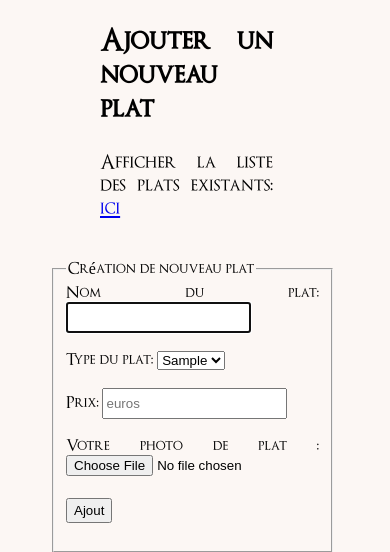
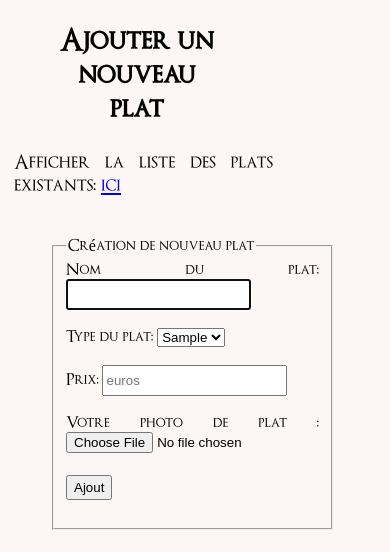
Before and after one commit to FerEmilie/exoSqlRestau, a PHP site: page /creerPlat.php in a window 390 px wide. Shown: the part 92-644 px from the top of the page. Run offline with PHP 8.4, Linux system fonts and the light colour scheme; tables that the repository leaves empty or names only in its code hold one stand-in row (values such as "Sample post"); a stand-in replaces the project's code that opens the database connection.

Commit message:
ajout css responsive

```diff
--- a/assets/css/style.css
+++ b/assets/css/style.css
@@ -32,8 +32,10 @@
     .menu{
       background-image: none;
     }
-    .plat{
-      padding-left:40px;
+    .plat li{
+      /*margin-left: 50px;*/
+      font-size: 15px;
+      display: inline-flex;
     }
   .form{
       width: 70%;
@@ -115,7 +117,7 @@ span{
   display: flex;
   border: 2px black dashed;
   border-radius: 20px;
-  width: 70%;
+  width: 80%;
 }
 #centrer{
   text-align: center;
@@ -130,11 +132,14 @@ span{
 }
 h2{
   font-size: 30px;
-  margin-left: 100px;
+  text-align: center;
+  margin-left: 20%;
+  margin-right: 20%;
+
 }
 .clair{
   font-size: 20px;
-  margin-left: 100px;
+  margin-left: 5%;;
 }
 #form{
    text-align: center;
```
Also changed, not shown: 2 other files.
